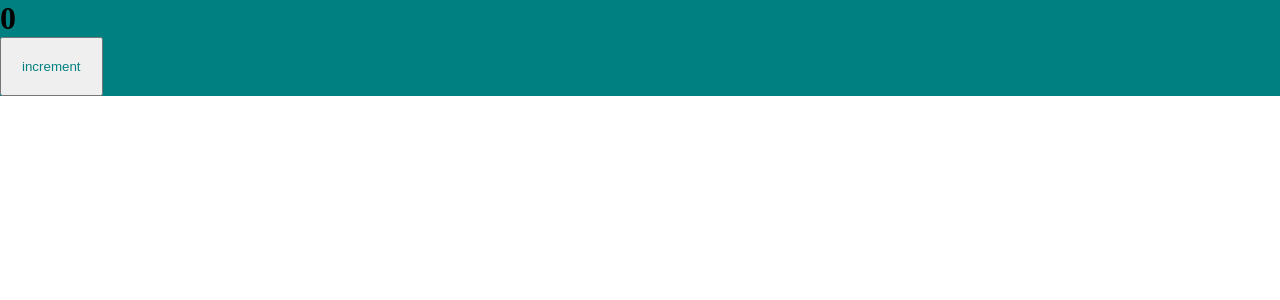
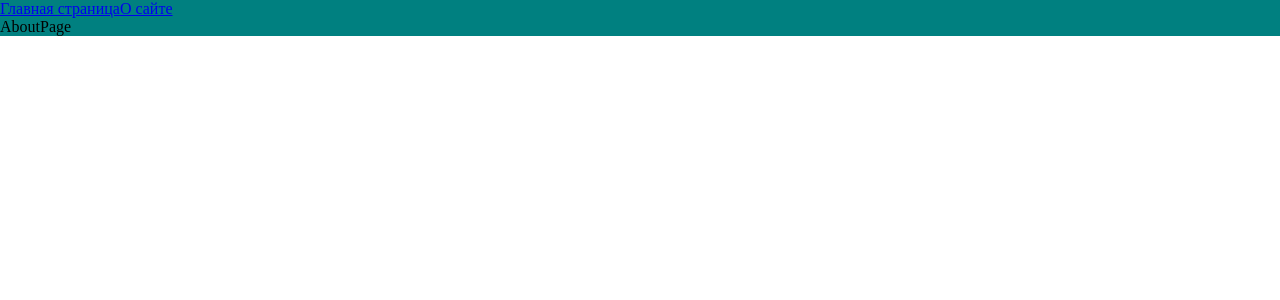
Before and after one commit to Pandarry/fsd, a React app: page /about in a window 1280 px wide. Shown: the top 300 px of the page. Built offline with nearby package versions, Linux system fonts and the light colour scheme; the HTML template or start-up script is replaced by a standard one.

Commit message:
code splitting

```diff
--- a/package.json
+++ b/package.json
@@ -15,6 +15,7 @@
         "@types/node": "^17.0.21",
         "@types/react": "^17.0.39",
         "@types/react-dom": "^17.0.11",
+        "@types/react-router-dom": "^5.3.3",
         "@types/webpack": "^5.28.0",
         "@types/webpack-dev-server": "^4.7.2",
         "css-loader": "^6.6.0",
@@ -32,6 +33,7 @@
     },
     "dependencies": {
         "react": "^17.0.2",
-        "react-dom": "^17.0.2"
+        "react-dom": "^17.0.2",
+        "react-router-dom": "^6.2.1"
     }
 }
--- a/src/App.tsx
+++ b/src/App.tsx
@@ -1,10 +1,20 @@
-import { Counter } from './components/Counter'
+import { Suspense } from 'react'
+import { Route, Routes, Link } from 'react-router-dom'
+import { AboutPageAsync } from './pages/AboutPage/AboutPageAsync'
+import { MainPageAsync } from './pages/MainPage/MainPageAsync'
 import './index.scss'
 
 export const App = () => {
     return (
         <div className="app">
-            <Counter />
+            <Link to="/">Главная страница</Link>
+            <Link to="/about">О сайте</Link>
+            <Suspense fallback={<div>...Loading</div>}>
+                <Routes>
+                    <Route path="/about" element={<AboutPageAsync />} />
+                    <Route path="/" element={<MainPageAsync />} />
+                </Routes>
+            </Suspense>
         </div>
     )
 }
--- a/src/components/Counter.module.scss
+++ /dev/null
@@ -1,6 +0,0 @@
-.wrapper {
-    button {
-        padding: 20px;
-        color: teal;
-    }
-}
--- a/src/components/Counter.tsx
+++ /dev/null
@@ -1,13 +0,0 @@
-import { useState } from 'react'
-import styles from './Counter.module.scss'
-
-export function Counter() {
-    const [count, setCount] = useState(0)
-
-    return (
-        <div className={styles.wrapper}>
-            <h1>{count}</h1>
-            <button onClick={() => setCount(count + 1)}> increment</button>
-        </div>
-    )
-}
--- a/src/index.tsx
+++ b/src/index.tsx
@@ -1,4 +1,10 @@
 import { render } from 'react-dom'
+import { BrowserRouter } from 'react-router-dom'
 import { App } from './App'
 
-render(<App />, document.getElementById('root'))
+render(
+    <BrowserRouter>
+        <App />
+    </BrowserRouter>,
+    document.getElementById('root'),
+)
--- /dev/null
+++ b/src/pages/AboutPage/AboutPage.tsx
@@ -0,0 +1,7 @@
+import React from 'react'
+
+function AboutPage() {
+    return <div>AboutPage</div>
+}
+
+export default AboutPage
--- /dev/null
+++ b/src/pages/AboutPage/AboutPageAsync.tsx
@@ -0,0 +1,3 @@
+import { lazy } from 'react'
+
+export const AboutPageAsync = lazy(() => import('./AboutPage'))
--- /dev/null
+++ b/src/pages/MainPage/MainPage.tsx
@@ -0,0 +1,7 @@
+import React from 'react'
+
+function MainPage() {
+    return <div>MainPage</div>
+}
+
+export default MainPage
--- /dev/null
+++ b/src/pages/MainPage/MainPageAsync.tsx
@@ -0,0 +1,3 @@
+import { lazy } from 'react'
+
+export const MainPageAsync = lazy(() => import('./MainPage'))
```
Also changed, not shown: 2 other files (tests, documents, lock files or other folders).
